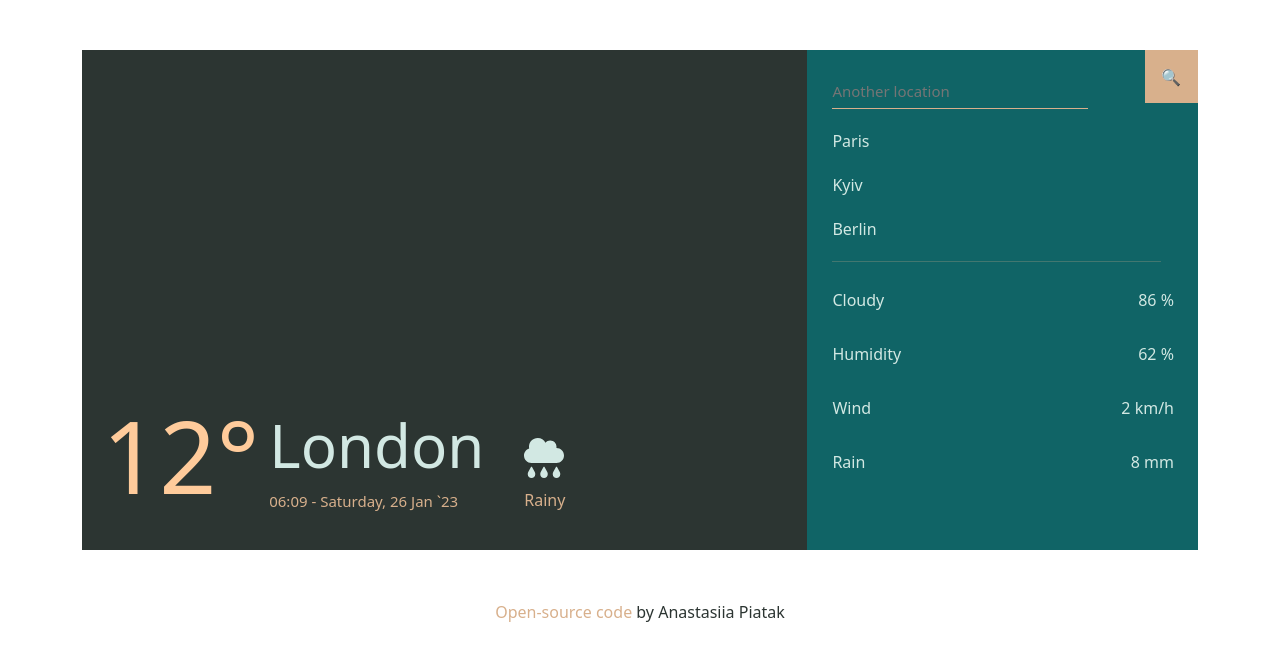
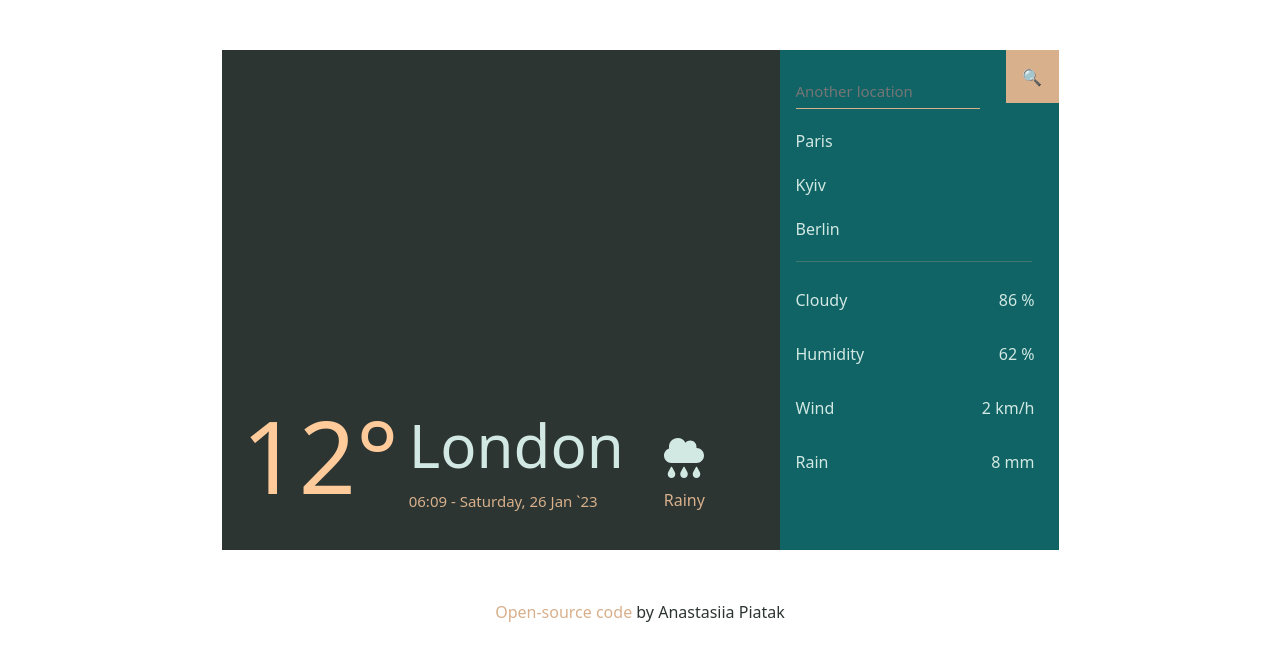
Before and after one commit to AnastasiiaPiatak/Weather-App-React-, a React (Create React App) app: page / in a window 1280 px wide. Shown: the top 660 px of the page. Built offline with nearby package versions, Linux system fonts and the light colour scheme.

Commit message:
Changed template for the bootstrap

```diff
--- a/src/App.css
+++ b/src/App.css
@@ -9,22 +9,20 @@ body {
 }
 
 .container {
-  width: 800px;
-  height: 500px;
+  height: 100%;
   color: white;
   margin: 50px auto;
-  display: flex;
 }
 
-/* Main Section */
-
 .main {
-  width: 65%;
+  height: 500px;
   background-color: #2c3532;
   display: flex;
+  overflow: hidden;
 }
 
 .main__container {
+  width: 100%;
   display: flex;
   justify-content: flex-start;
   align-items: flex-end;
@@ -69,10 +67,15 @@ body {
 /* Addition */
 
 .addition {
-  width: 35%;
+  height: 500px;
   background-color: #106466;
   padding-left: 25px;
 }
+.addition__container{
+  width: 100%;
+  padding: 20px 20px;
+}
+
 
 .addition__search {
   position: relative;
@@ -129,19 +132,17 @@ body {
 
 /* Link */
 
-.gitHub{
+.gitHub {
   text-align: center;
   color: #2c3532;
 }
 
 .gitHub a {
   text-decoration: none;
-    color: #d8b08c;
-
+  color: #d8b08c;
 }
 
 .gitHub a:hover {
   text-decoration: underline;
-    color: #106466;
-
+  color: #106466;
 }
--- a/src/App.js
+++ b/src/App.js
@@ -7,44 +7,54 @@ export default function App() {
   return (
     <div>
       <div className="container">
-        <section className="main">
+        <div class="row align-items-center justify-content-center g-0">
+          <div class="main col-sm-6">
             <div className="main__container">
               <div className="main__containerTemperature">12°</div>
               <div className="main__containerInfo">
                 <div className="main__containerInfo-city">London</div>
+
                 <div className="main__containerInfo-date">
                   06:09 - Saturday, 26 Jan `23
                 </div>
               </div>
+
               <div className="main__containerWeather">
                 <div className="main__containerWeather-icon">
-                <FontAwesomeIcon icon={faCloudRain} />{" "}
+                  <FontAwesomeIcon icon={faCloudRain} />
                 </div>
+
                 <div className="main__containerWeather-description">Rainy</div>
               </div>
             </div>
-        </section>
-        <section className="addition">
+          </div>
+          <div class="addition col-sm-3">
+            <div className="addition_container ps-3">
               <div className="addition__search">
                 <Search />
               </div>
+
               <div className="addition__cities">
                 <p>
                   <a href="/">Paris</a>
                 </p>
+
                 <p>
                   <a href="/">Kyiv</a>
                 </p>
+
                 <p>
                   <a href="/">Berlin</a>
                 </p>
               </div>
               <hr />
+
               <div className="addition__description">
                 <div className="addition__description-cloudy">
                   <div>Cloudy</div>
                   <div>86 %</div>
                 </div>
+
                 <div className="addition__description-humidity">
                   <div>Humidity</div>
                   <div>62 %</div>
@@ -58,8 +68,11 @@ export default function App() {
                   <div>8 mm</div>
                 </div>
               </div>
-        </section>
             </div>
+          </div>
+        </div>
+      </div>
+
       <div className="gitHub">
         <a
           href="https://github.com/AnastasiiaPiatak/weather-app-react"
```
Lines whose indentation alone changed are shown as unchanged.
